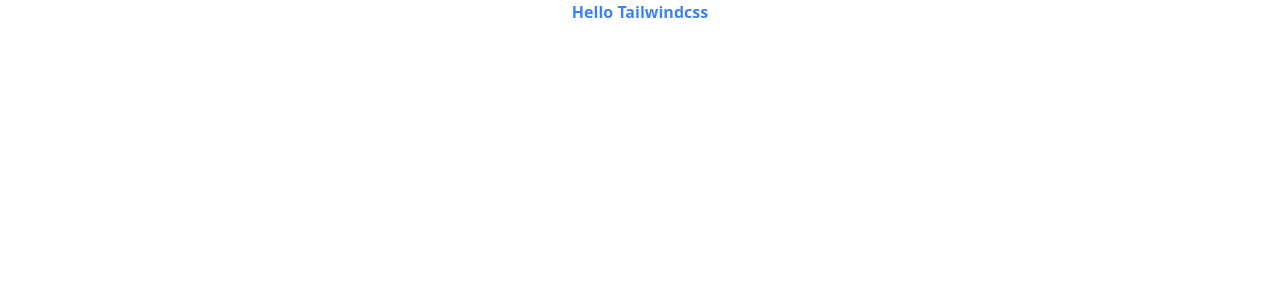
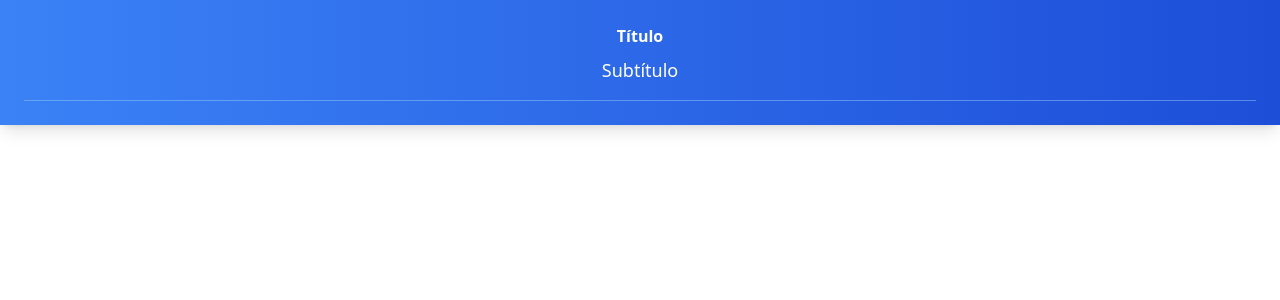
Before and after one commit to HeFidelis/passeio-app, an Angular app: page /paginas in a window 1280 px wide. Before the commit this address led to /. Shown: the top 300 px of the page. Built offline with nearby package versions, Linux system fonts and the light colour scheme.

Commit message:
Codificando o layout e realizando lazy load de rotas

```diff
--- a/src/app/app-routing-module.ts
+++ b/src/app/app-routing-module.ts
@@ -1,7 +1,12 @@
 import { NgModule } from '@angular/core';
 import { RouterModule, Routes } from '@angular/router';
 
-const routes: Routes = [];
+const routes: Routes = [
+  {
+    path: 'paginas',
+    loadChildren: () => import('./template/template-module').then(m => m.TemplateModule)
+  }
+];
 
 @NgModule({
   imports: [RouterModule.forRoot(routes)],
--- a/src/app/app.html
+++ b/src/app/app.html
@@ -1 +1 @@
-<h1 class="text-center text-blue-500 font-bold">Hello Tailwindcss</h1>
+<router-outlet></router-outlet>
--- a/src/app/template/layout/layout.html
+++ b/src/app/template/layout/layout.html
@@ -1 +1,10 @@
-<p>layout works!</p>
+<header class="bg-gradient-to-r from-blue-500 to-blue-700 text-white p-6 shadow-lg">
+  <div class="text-center">
+    <h1 class="text-3x1 font-bold">Título</h1>
+    <p class="text-lg mt-2">Subtítulo</p>
+  </div>
+
+  <div class="mt-4">
+    <hr class="border-t border-blue-300 opacity-50" />
+  </div>
+</header>
--- a/src/app/template/template-routing-module.ts
+++ b/src/app/template/template-routing-module.ts
@@ -1,7 +1,13 @@
 import { NgModule } from '@angular/core';
 import { RouterModule, Routes } from '@angular/router';
+import { Layout } from './layout/layout';
 
-const routes: Routes = [];
+const routes: Routes = [
+  {
+    path: '',
+    component: Layout
+  }
+];
 
 @NgModule({
   imports: [RouterModule.forChild(routes)],
```
